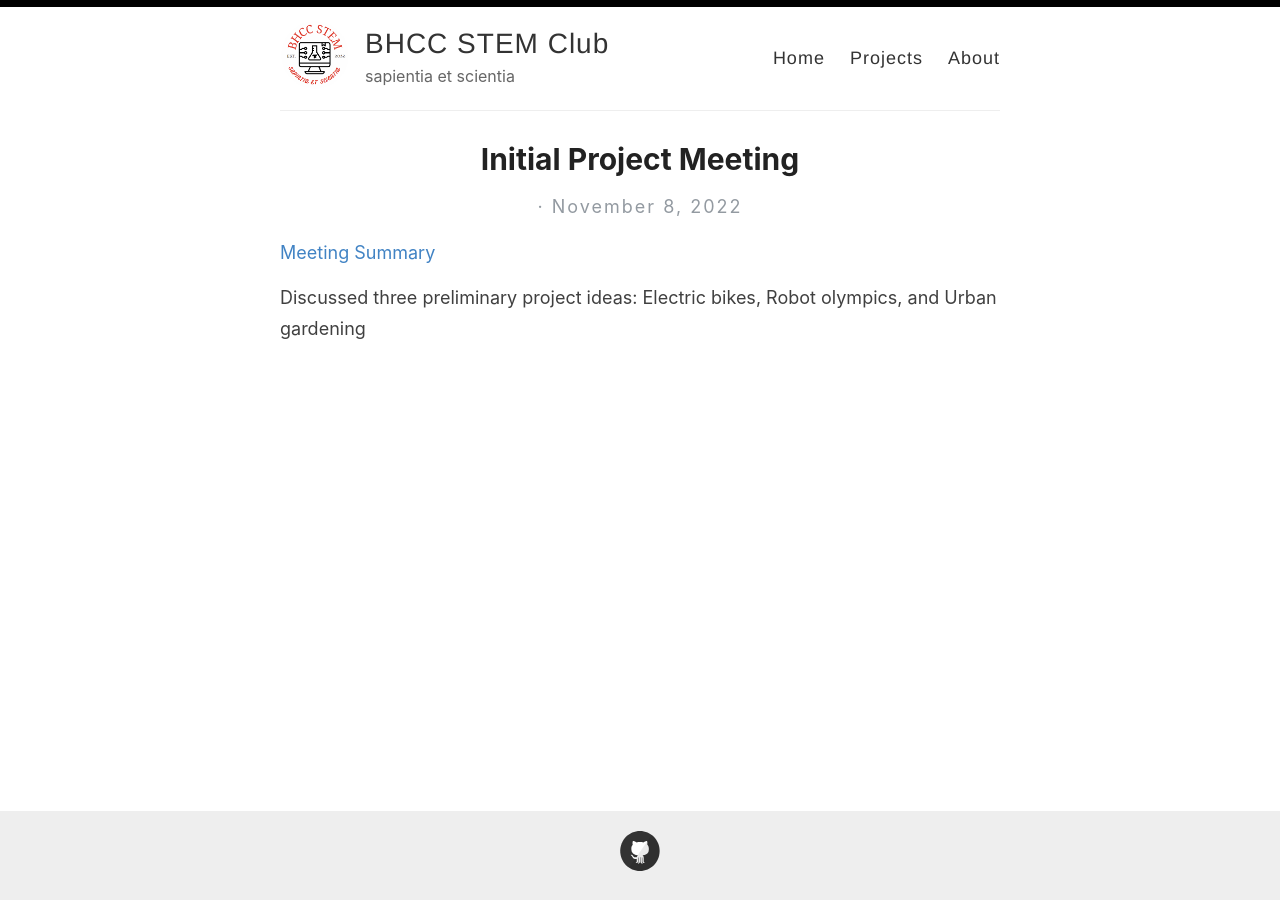
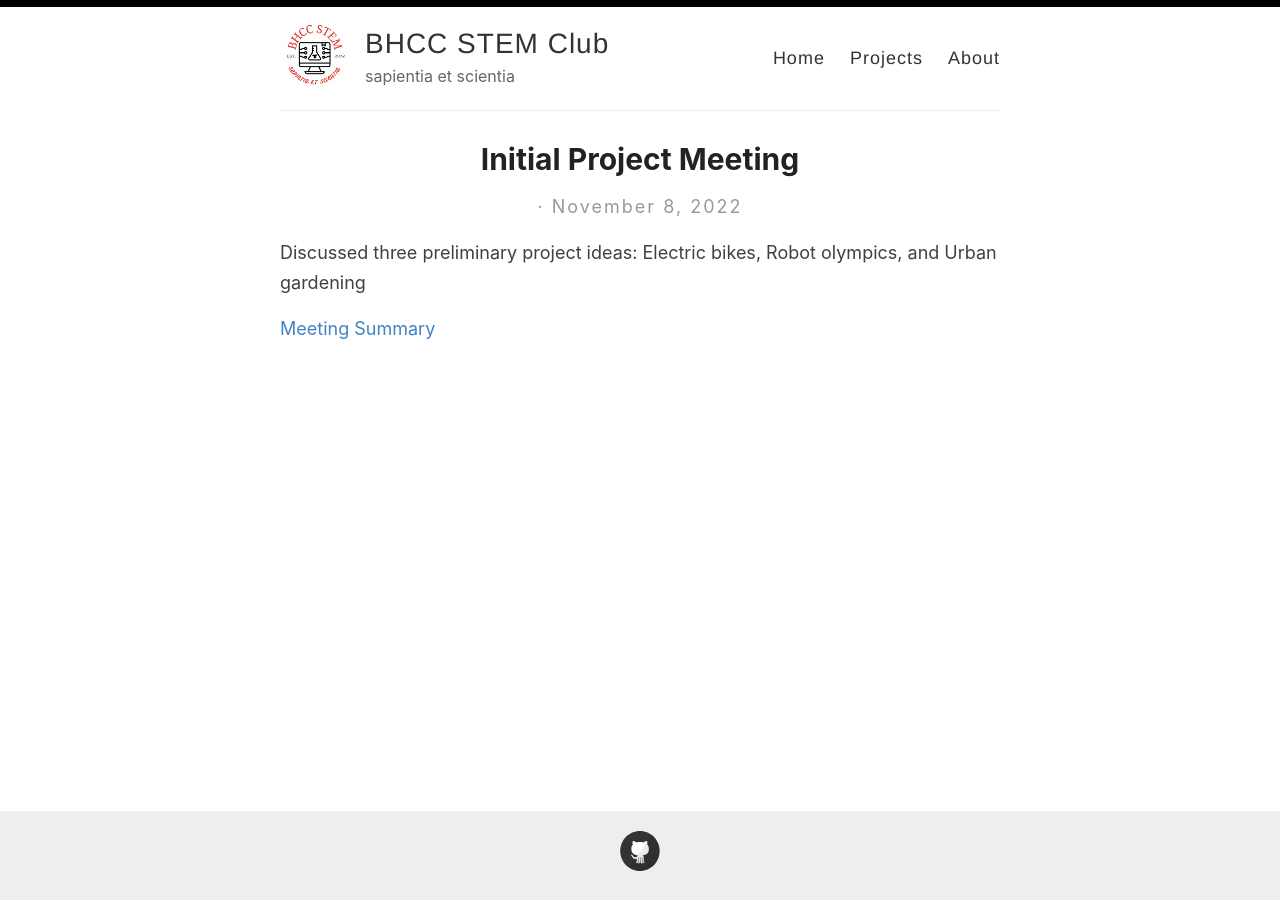
Before and after one commit to bhccstem/bhccstem.github.io, a Jekyll site: the page built from _posts/2022-11-08-meeting2.md, in a window 1280 px wide. Built offline with Jekyll 4.4.1, drawn with Linux system fonts in a browser that asks for light colours.

```diff
--- a/_posts/2022-11-08-meeting2.md
+++ b/_posts/2022-11-08-meeting2.md
@@ -3,6 +3,6 @@ layout: post
 title: Initial Project Meeting
 ---
 
+Discussed three preliminary project ideas: Electric bikes, Robot olympics, and Urban gardening
+
 [Meeting Summary](https://bhccstem.github.io/files/STEM_Meeting_Notes_11_8_22.pdf)
-
-Discussed three preliminary project ideas: Electric bikes, Robot olympics, and Urban gardening
```
